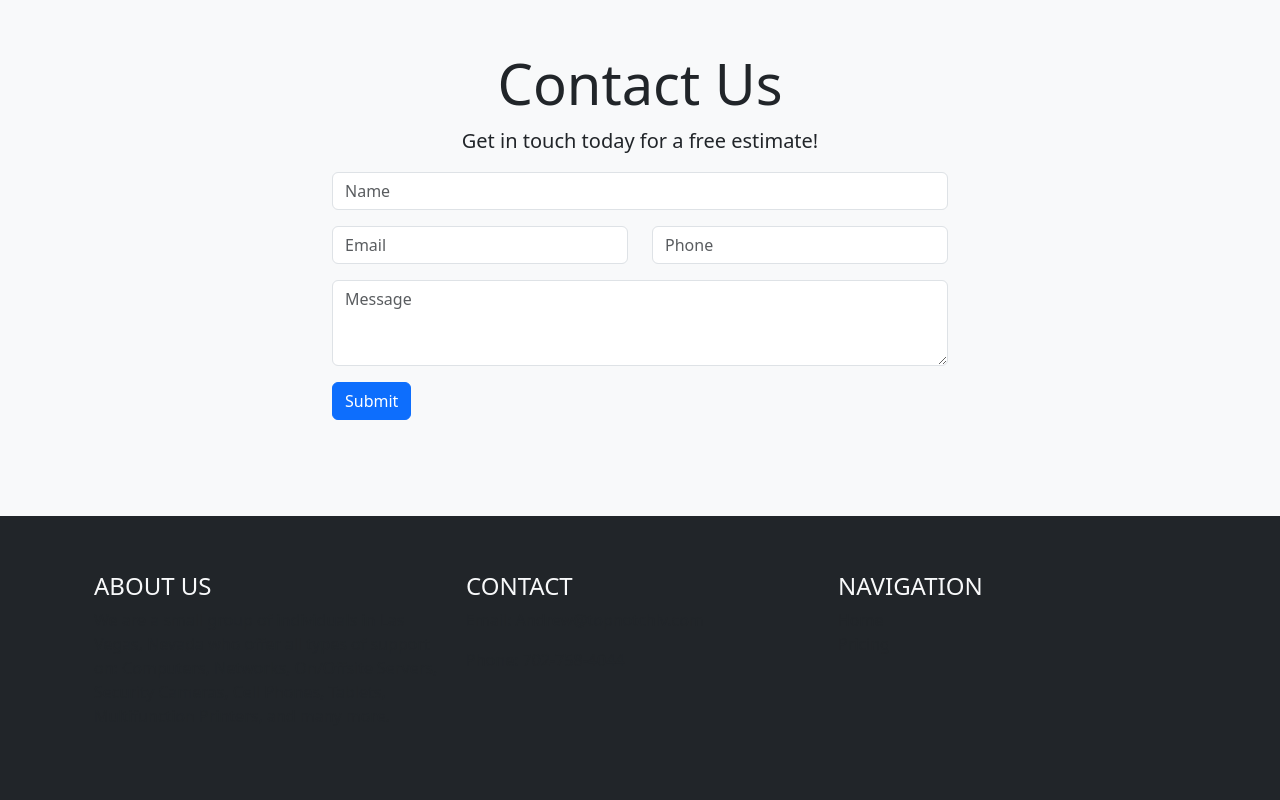
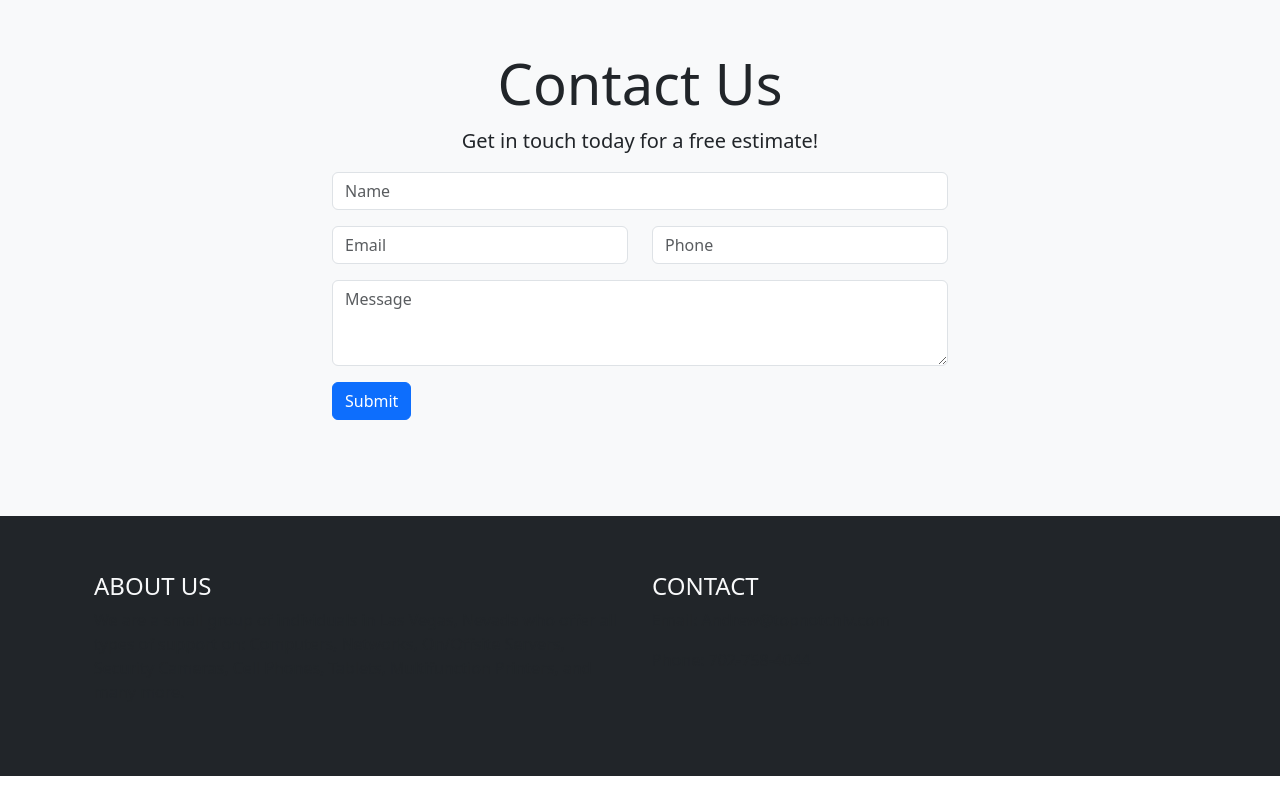
Before and after one commit to twopcz/top-notch-solutions, a React (Create React App) app: page / in a window 1280 px wide. Shown: the part 2229-3029 px from the top of the page. After the commit the page ends 3005 px from the top, so only its background shows below. Built offline with nearby package versions, Linux system fonts and the light colour scheme.

Commit message:
Removed nav links

```diff
--- a/src/components/Footer/index.js
+++ b/src/components/Footer/index.js
@@ -28,15 +28,6 @@ export default function Footer() {
                                 <p>Phone: 702-758-4044</p>
                             </div>
                         </Col>
-                        <Col>
-                            <h4 className="text-light">NAVIGATION</h4>
-                            <Nav.Link className="px-0" href="#">
-                                Home
-                            </Nav.Link>
-                            <Nav.Link className="px-0" href="#">
-                                Pricing
-                            </Nav.Link>
-                        </Col>
                     </Row>
                 </Container>
             </Navbar>
```
